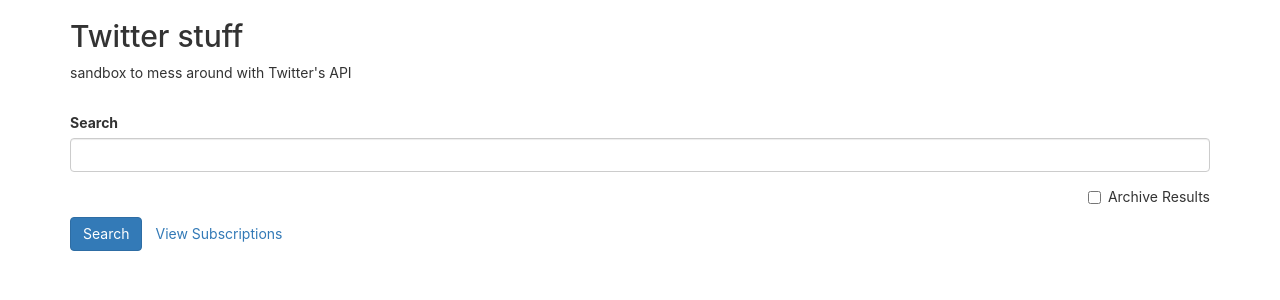
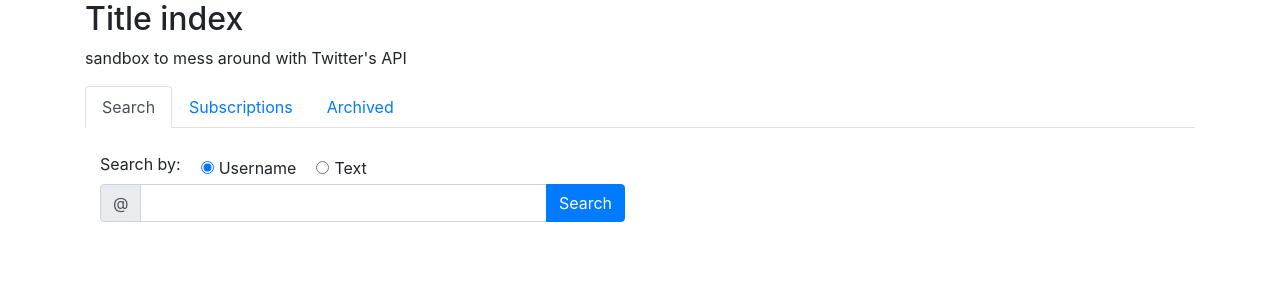
Before and after one commit to robert-hanson/robert-app, a React (Create React App) app in the folder client/: page / in a window 1280 px wide. Shown: the top 300 px of the page. Built offline with nearby package versions, Linux system fonts and the light colour scheme; no server answers.

Commit message:
added more react components for viewing searched tweets and subscribed users. need to add functionality to dyanmically add/delete subscribed users

```diff
--- a/client/public/index.html
+++ b/client/public/index.html
@@ -21,12 +21,17 @@
     -->
     <title>React App</title>
 
+    <!-- Latest compiled and minified CSS -->
+    <link rel="stylesheet" href="https://maxcdn.bootstrapcdn.com/bootstrap/4.3.1/css/bootstrap.min.css">
 
-      <link rel="stylesheet" href="https://maxcdn.bootstrapcdn.com/bootstrap/3.4.0/css/bootstrap.min.css">
-      <!-- jQuery library -->
-      <script src="https://ajax.googleapis.com/ajax/libs/jquery/3.3.1/jquery.min.js"></script>
-      <!-- Latest compiled JavaScript -->
-      <script src="https://maxcdn.bootstrapcdn.com/bootstrap/3.4.0/js/bootstrap.min.js"></script>
+    <!-- jQuery library -->
+    <script src="https://ajax.googleapis.com/ajax/libs/jquery/3.4.0/jquery.min.js"></script>
+
+    <!-- Popper JS -->
+    <script src="https://cdnjs.cloudflare.com/ajax/libs/popper.js/1.14.7/umd/popper.min.js"></script>
+
+    <!-- Latest compiled JavaScript -->
+    <script src="https://maxcdn.bootstrapcdn.com/bootstrap/4.3.1/js/bootstrap.min.js"></script>
   </head>
   <body>
     <noscript>You need to enable JavaScript to run this app.</noscript>
--- a/client/src/App.js
+++ b/client/src/App.js
@@ -1,6 +1,6 @@
 import React, { Component } from 'react';
 import {TwitterPage} from './TwitterPage';
-import logo from './logo.svg';
+// import logo from './logo.svg';
 import './App.css';
 
 
--- a/client/src/PageHeader.js
+++ b/client/src/PageHeader.js
@@ -1,5 +1,4 @@
 import React from 'react';
-import ReactDOM from 'react-dom';
 
 export class PageHeader extends React.Component {
 
--- a/client/src/Tweet.js
+++ b/client/src/Tweet.js
@@ -1,5 +1,4 @@
 import React from 'react';
-import ReactDOM from 'react-dom';
 
 export class Tweet extends React.Component {
 
@@ -7,9 +6,18 @@ export class Tweet extends React.Component {
 	render(){
 		return (
 			<div>
-			<div className='row'>
-				<div className='col-sm-1'>{this.props.status.user.screen_name}</div>
-				<div className='col-sm-10'>{this.props.status.text}</div>
+			<div className={this.props.status.retweeted_status ? "bg-light row" : "row"}>
+				<div className='col-sm-2 text-center'>
+					<img src={this.props.status.user.profile_image_url} alt='profile img'/>
+					<div className='text-center'>{this.props.status.user.screen_name}</div>
+				</div>
+				<div className='col-sm-10'>
+					<div>{this.props.status.text}</div>
+					<div>
+						<div>{this.props.status.retweet_count} retweets</div>
+						<div>{this.props.status.favorite_count} favorites</div>
+					</div>
+				</div>
 			</div>
 			<hr/>
 			</div>
--- a/client/src/TwitterPage.js
+++ b/client/src/TwitterPage.js
@@ -1,51 +1,63 @@
 import React from 'react';
-import ReactDOM from 'react-dom';
 import {PageHeader} from './PageHeader';
-import {TwitterSearchControls} from './TwitterSearchControls';
-import {TwitterResults} from './TwitterResults';
+import {TwitterSearchPage} from './TwitterSearchPage';
+import {TwitterSubscriptionsPage} from './TwitterSubscriptionsPage';
+
 
 
 export class TwitterPage extends React.Component {
-  constructor(props) {
-    super(props);
-    this.state = {
-      results: ''
-    };
+  // constructor(props) {
+  //   super(props);
+  //   this.state = {
+  //     results: ''
+  //   };
 
-    this.handleSearch = this.handleSearch.bind(this);
-  }
-
-  handleSearch(formState){
+  // }
 
 
-    fetch('/twitter/search/', {
-      method: 'POST', // or 'PUT'
-      body: JSON.stringify({
-        queryString: formState.searchQuery
-      }), // data can be `string` or {object}!
-      headers:{
-        'Content-Type': 'application/json'
-      }
-    })
-    .then(result => result.json())
-    .then(result => {
-      debugger;
-      this.setState({results: result});
-    })
-    .catch(function(err){
-      console.error(err);
-    });
-  }
 
 
 
   render() {
     return (
       <div>
-      	<PageHeader pageHeader='Twitter stuff'  pageSubHeader="sandbox to mess around with Twitter's API" />
-      	<br/>
-        <TwitterSearchControls onSearch={this.handleSearch} />
-        <TwitterResults results={this.state.results}/>
+      	{/* common header */}
+      	<PageHeader pageHeader='Title index'  pageSubHeader="sandbox to mess around with Twitter's API" />
+
+      	{/* dynamically show content */}
+        <ul class="nav nav-tabs">
+		  <li class="nav-item">
+		    <a class="nav-link active" data-toggle="tab" href="#searchTweetsPane">Search</a>
+		  </li>
+		  <li class="nav-item">
+		    <a class="nav-link" data-toggle="tab" href="#subscriptionsPane">Subscriptions</a>
+		  </li>
+		  <li class="nav-item">
+		    <a class="nav-link" data-toggle="tab" href="#archivedPane">Archived</a>
+		  </li>
+		</ul>
+		<br/>
+
+		{/* Tab panes */}
+		<div class="tab-content">
+
+			{/* search tweets via Twitter APi */}
+			<div class="tab-pane container active" id="searchTweetsPane">
+				<TwitterSearchPage />
+			</div>
+
+			{/* view user subscriptions */}
+			<div class="tab-pane container fade" id="subscriptionsPane">
+			 	<TwitterSubscriptionsPage />
+			</div>
+
+			{/* search archived/saved tweets */}
+			<div class="tab-pane container fade" id="archivedPane">
+				<p>Archived tweet place holder...</p>
+			</div>
+		</div>
+
+
       </div>
     );
   }
--- a/client/src/TwitterResults.js
+++ b/client/src/TwitterResults.js
@@ -1,5 +1,4 @@
 import React from 'react';
-import ReactDOM from 'react-dom';
 import {Tweet} from './Tweet.js';
 
 export class TwitterResults extends React.Component {
@@ -7,7 +6,7 @@ export class TwitterResults extends React.Component {
 	generateTweetList(tweets){
 		var returnDiv = [];
 		for(let i=0; i < tweets.length; i++){
-			returnDiv [i] = <Tweet key={tweets[i].id_str} status={tweets[i]} />;
+			returnDiv[i] = <Tweet key={tweets[i].id_str} status={tweets[i]} />;
 		}
 		return returnDiv;
 	}
@@ -16,7 +15,10 @@ export class TwitterResults extends React.Component {
 		if (this.props.results){
 
 			return(
-				<div>{this.generateTweetList(this.props.results)}</div>
+				<div>
+					<p>Displaying {this.props.results.length} tweets..</p>
+					<div>{this.generateTweetList(this.props.results)}</div>
+				</div>
 			);
 		}
 		else {
--- /dev/null
+++ b/client/src/TwitterSearchBar.js
@@ -0,0 +1,25 @@
+import React from 'react';
+
+export class TwitterSearchBar extends React.Component {
+
+
+	render(){
+		var icon = this.props.searchBy === 'user' ? '@' : 'Text';
+
+		return (
+			<div className="input-group col-sm-6 pl-0">
+				<div className='input-group-prepend'>
+					<span className="input-group-text" id="basic-addon1">{icon}</span>
+				</div>
+    			<input type="text"
+    				className="form-control"
+    				aria-describedby="basic-addon1"
+    				onChange={this.props.onChange}
+    			/>
+    			<div class="input-group-append">
+					<button class="btn btn-primary" onClick={this.props.onSearch}>Search</button>
+				</div>
+			</div>
+		);
+	}
+}
--- a/client/src/TwitterSearchControls.js
+++ b/client/src/TwitterSearchControls.js
@@ -1,16 +1,18 @@
 import React from 'react';
 import ReactDOM from 'react-dom';
-
+import {TwitterSearchBar} from './TwitterSearchBar';
 
 export class TwitterSearchControls extends React.Component {
   constructor(props) {
     super(props);
     this.state = {
-      searchQuery: ''
+      searchQuery: '',
+      searchByOption: "user"
     };
 
     this.handleSearchQueryChange = this.handleSearchQueryChange.bind(this);
     this.handleSearch = this.handleSearch.bind(this);
+    this.handleOptionChange = this.handleOptionChange.bind(this);
   }
 
   handleSearchQueryChange(event) {
@@ -23,22 +25,52 @@ export class TwitterSearchControls extends React.Component {
     this.props.onSearch(this.state);
   }
 
+  handleOptionChange(e){
+    this.setState({
+      searchByOption: e.target.value
+    });
+  }
+
   render() {
 
     // Display a "Like" <button>
     return (
       <div>
-        <div className="form-group">
-          <label htmlFor="search">Search</label>
-          <input type="text" className="form-control" name='searchQuery' value={this.state.searchQuery} onChange={this.handleSearchQueryChange}/>
+        <div className='form-check-inline col-sm-12'>
+          <label htmlFor="search">Search by:</label>
+          <div className='form-check'>
+            <label className="form-check-label">
+              <input
+                type="radio"
+                name="optradio"
+                value="user"
+                checked={this.state.searchByOption === "user"}
+                onChange={this.handleOptionChange}
+                className="form-check-input"
+              />
+              Username
+            </label>
+          </div>
+          <div className='form-check'>
+            <label className='form-check-label'>
+              <input
+                type="radio"
+                name="optradio"
+                value="text"
+                checked={this.state.searchByOption === "text"}
+                onChange={this.handleOptionChange}
+                className="form-check-input"
+              />
+              Text
+            </label>
+          </div>
         </div>
-
-        <div className="checkbox text-right">
-          <label><input id='archive' name='toArchive' type="checkbox" value='true'/>Archive Results</label>
-        </div>
-        <button className="btn btn-primary" onClick={this.handleSearch} >Search</button>
-        <button className="btn btn-link" >View Subscriptions</button>
-      </div>
+        <TwitterSearchBar
+          searchBy={this.state.searchByOption}
+          onChange={this.handleSearchQueryChange}
+          onSearch={this.handleSearch}
+        />
+    </div>
     );
   }
 }
--- /dev/null
+++ b/client/src/TwitterSearchPage.js
@@ -0,0 +1,47 @@
+import React from 'react';
+import {TwitterSearchControls} from './TwitterSearchControls';
+import {TwitterResults} from './TwitterResults';
+
+
+export class TwitterSearchPage extends React.Component {
+  constructor(props) {
+    super(props);
+    this.state = {
+      results: ''
+    };
+
+    this.handleSearch = this.handleSearch.bind(this);
+  }
+
+  handleSearch(formState){
+    fetch('/twitter/search/', {
+      method: 'POST', // or 'PUT'
+      body: JSON.stringify({
+        queryString: formState.searchQuery,
+        searchBy: formState.searchByOption
+      }), // data can be `string` or {object}!
+      headers:{
+        'Content-Type': 'application/json'
+      }
+    })
+    .then(result => result.json())
+    .then(result => {
+      this.setState({results: result});
+    })
+    .catch(function(err){
+      console.error(err);
+    });
+
+  }
+
+
+  render() {
+    return (
+      <div>
+      	<TwitterSearchControls onSearch={this.handleSearch} />
+      	<br/>
+      	<TwitterResults results={this.state.results}/>
+      </div>
+    );
+  }
+}
--- /dev/null
+++ b/client/src/TwitterSubscriptionsPage.js
@@ -0,0 +1,65 @@
+import React from 'react';
+
+export class TwitterSubscriptionsPage extends React.Component {
+  constructor(props) {
+    super(props);
+    this.state = {
+      subscriptions: []
+    };
+
+    // this.handleSearch = this.handleSearch.bind(this);
+  }
+
+
+  componentDidMount(){
+    // Call our fetch function below once the component mounts
+    this.loadSubscriptions()
+      .then(subscriptions => this.setState({subscriptions: subscriptions}))
+      .catch(err => console.error(err));
+  };
+
+
+  loadSubscriptions = async() => {
+    const response = await fetch('/twitter/subscriptions');
+    const body = await response.json();
+
+    if (response.status !== 200) {
+      throw Error(body.message)
+    }
+    return body;
+  };
+
+  render() {
+    var tableRows = [];
+    tableRows = this.state.subscriptions.map(s =>
+      <tr>
+        <td>{s.user.screen_name}</td>
+        <td>{s.user.description}</td>
+      </tr>
+      );
+
+    return (
+      <div>
+
+        <div class="input-group mb-3">
+          <div class="input-group-prepend">
+            <span class="input-group-text" id="basic-addon1">@</span>
+          </div>
+          <input type="text" class="form-control" placeholder="username" aria-label="Username" aria-describedby="basic-addon1"/>
+        </div>
+
+        <table className='table table-hover'>
+          <tr>
+            <th>Screen Name</th>
+            <th>Description</th>
+          </tr>
+          {tableRows}
+        </table>
+        <hr/>
+        <div className='text-center'>
+          <button className='btn btn-primary'>Add</button>
+        </div>
+      </div>
+    );
+  }
+}
```
Also changed, not shown: client/src/RadioButton.js (added, +34 -0 lines), 1 other file (tests, documents, lock files or other folders).
